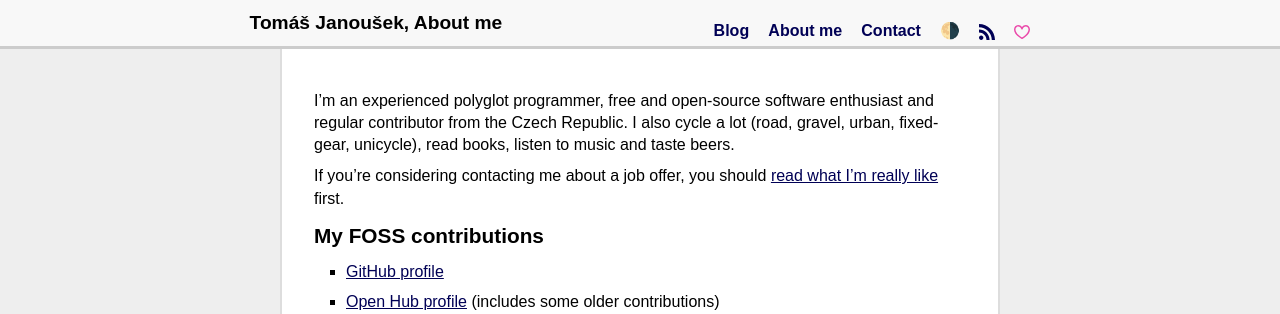
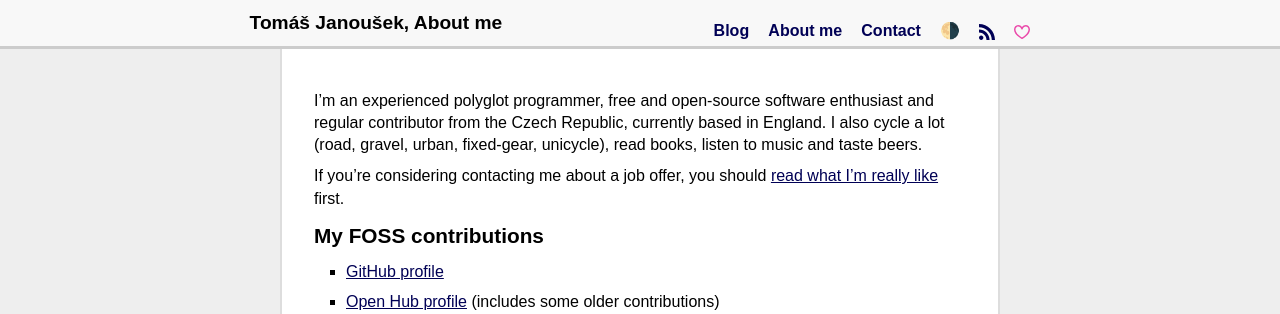
Before and after one commit to liskin/work.lisk.in, a Jekyll site: the page built from about-me.md, in a window 1280 px wide and 900 px high, cut to the strip 0-314 px from the top of the window. Built offline with Jekyll 4.4.1, drawn with Linux system fonts in a browser that asks for light colours.

Commit message:
about: Mention location in /about/ as well

```diff
--- a/about-me.md
+++ b/about-me.md
@@ -9,9 +9,9 @@ description: >
 ---
 
 I'm an experienced polyglot programmer, free and open-source software
-enthusiast and regular contributor from the Czech Republic. I also cycle a
-lot (road, gravel, urban, fixed-gear, unicycle), read books, listen to music
-and taste beers.
+enthusiast and regular contributor from the Czech Republic, currently based in
+England. I also cycle a lot (road, gravel, urban, fixed-gear, unicycle), read
+books, listen to music and taste beers.
 
 If you're considering contacting me about a job offer, you should [read what
 I'm really like]({{ "/real-me/" | relative_url }}) first.
```
